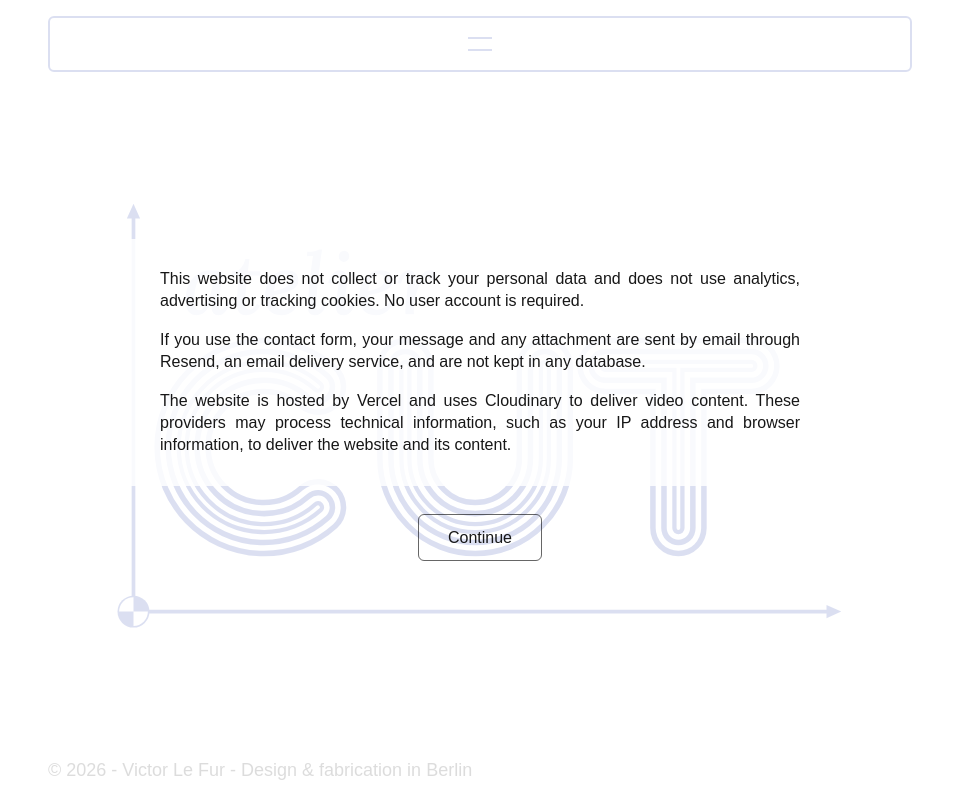
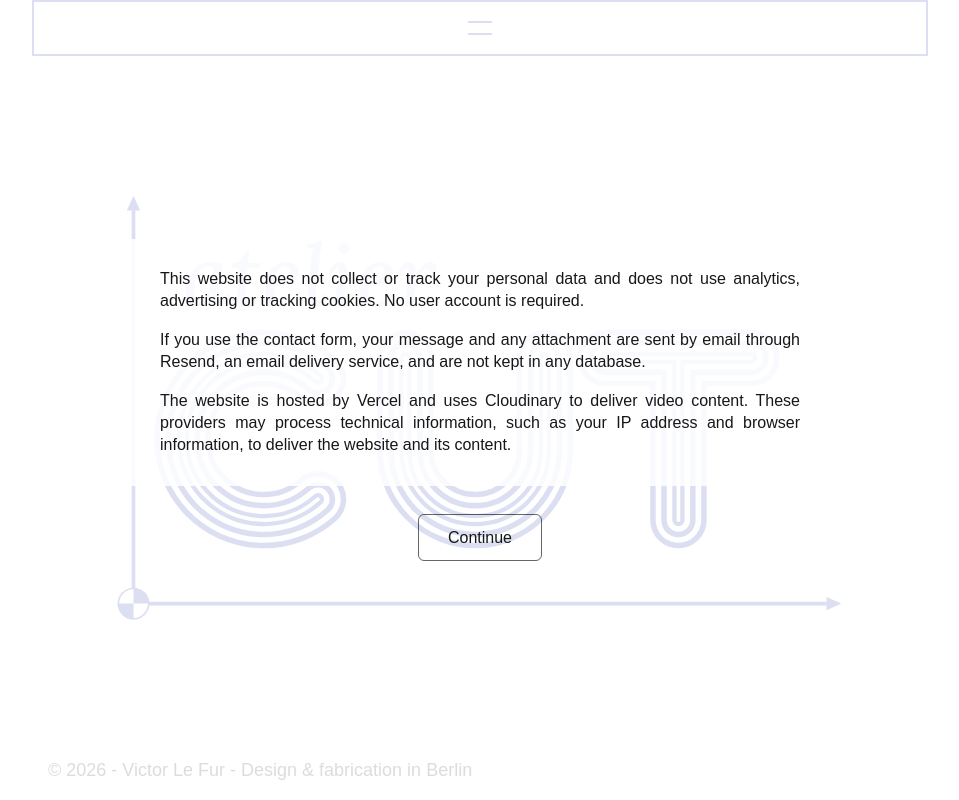
Before and after one commit to Hulow/cnc-app, a Next.js app: page / in a window 1280 px wide. Shown: the whole page, without its empty margins (160-1119 px from the left). Built offline with nearby package versions, Linux system fonts and the light colour scheme.

Commit message:
chore: update menu

```diff
--- a/app/globals.css
+++ b/app/globals.css
@@ -319,6 +319,15 @@ h3 {
   text-shadow: 0 1px 3px rgba(255, 255, 255, 0.85), 0 1px 12px rgba(255, 255, 255, 0.5);
 }
 
+/* Breaks .header out of .page-content's own padding on top and the sides
+   (negative margin equal to that padding, zero on bottom) so the nav
+   toggle sits flush against .content-layer's real top/left/right edges
+   instead of inset from them — every other child (main, footer) keeps
+   the normal padding. */
+.page-content header {
+  margin: calc(var(--space-sm) * -1) calc(var(--space-sm) * -1) 0;
+}
+
 /* Rendered as the first child of .content-layer (no longer fixed to the
    viewport) — a normal-flow block the full width of .content-layer, with
    the item list (see .site-nav-menu below) appearing directly beneath it
@@ -329,15 +338,15 @@ h3 {
 
 /* The whole rectangle is the button: width always matches .site-nav (and
    so .content-layer) exactly, with a blue border and opaque white fill.
-   The two-bar/X icon (see .site-nav-toggle-bar below) is centered inside
-   it via this box's own relative positioning. */
+   Square corners, flush against the edges — no border-radius. The
+   two-bar/X icon (see .site-nav-toggle-bar below) is centered inside it
+   via this box's own relative positioning. */
 .site-nav-toggle {
   position: relative;
   width: 100%;
   height: 3.5rem;
   padding: 0;
   border: 2px solid var(--logo-color);
-  border-radius: 0.375rem;
   background: #ffffff;
   cursor: pointer;
 }
```
